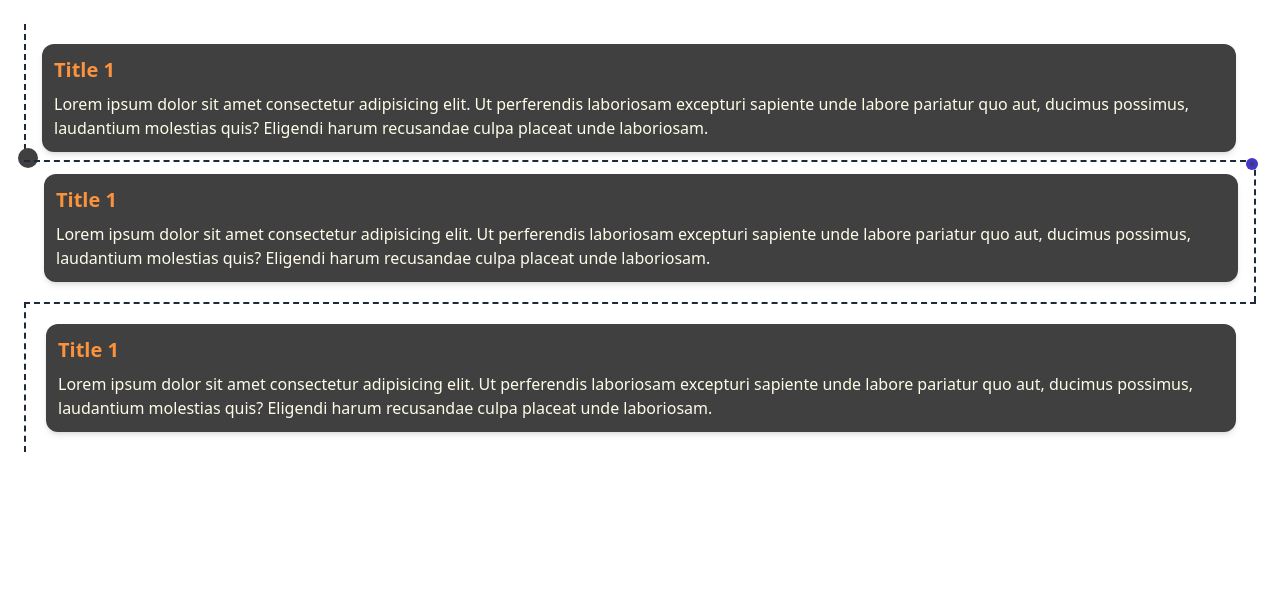
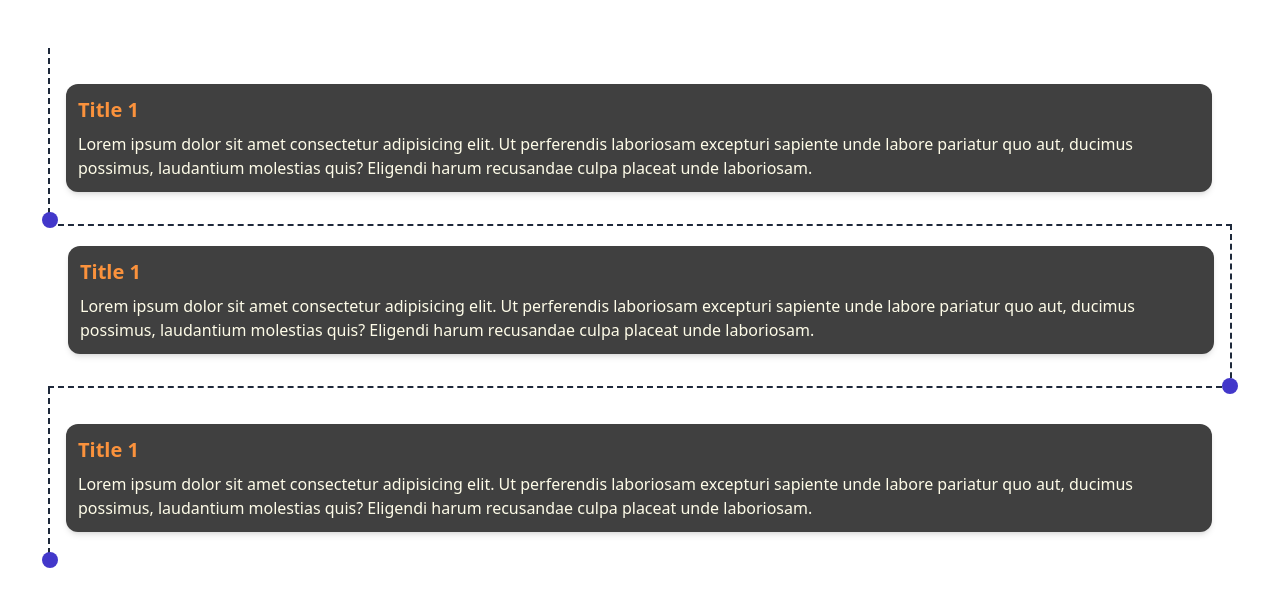
Before and after one commit to omarsaggou/tailwind-app, a website: page src/index.html in a window 1280 px wide. Drawn offline with Linux system fonts and the light colour scheme.

Commit message:
timeline signal

```diff
--- a/src/index.html
+++ b/src/index.html
@@ -115,23 +115,10 @@
 
 
 <!---->
-<div class="flex flex-col gap-4 px-5 py-5 m-6 border-dashed border-l-2 border-slate-800 ">
-  <div class="-mb-7 -ml-1">
-    <div class="bg-neutral-700 px-3 py-3 text-yellow-50 rounded-xl shadow-md">
-      <h4 class="pb-2 font-semibold text-xl text-orange-400"> Title 1</h4>
-      <p>
-        Lorem ipsum dolor sit amet consectetur adipisicing elit. Ut perferendis laboriosam excepturi sapiente unde labore pariatur quo aut, ducimus possimus, laudantium molestias quis? Eligendi harum recusandae culpa placeat unde laboriosam.
-      </p>
-    </div>
-      <div class="bg-neutral-700 h-5 w-5 rounded-3xl -ml-6 -mt-1"></div>
-  </div>
-</div>
-
-
-  <div class="flex flex-col gap-4 px-5 py-5 m-6 -mt-6 border-dashed border-t-2 border-r-2 border-slate-800">
-    <div class="flex flex-col -mr-1 -mt-6">
-      <div class="bg-indigo-700 h-3 w-3 rounded-3xl self-end -mr-5 absolute"></div>
-      <div class="ping bg-neutral-700 h-5 w-5 rounded-3xl self-end -mr-6 -mt-1"></div>
+<div class="m-6">
+  <div class="flex flex-col gap-4 px-5 py-6 m-6 border-dashed border-l-2 border-slate-800 ">
+  <div class="flex flex-col -mb-3 -ml-1">
+    <div class="py-3">
       <div class="bg-neutral-700 px-3 py-3 text-yellow-50 rounded-xl shadow-md">
         <h4 class="pb-2 font-semibold text-xl text-orange-400"> Title 1</h4>
         <p>
@@ -139,16 +126,54 @@
         </p>
       </div>
     </div>
+      <div class="ping bg-indigo-700 h-8 w-8 rounded-3xl -ml-8 -mb-6"></div>
+      <div class="bg-indigo-700 h-4 w-4 rounded-3xl -ml-6 -mb-4"></div>
+  </div>
   </div>
 
-  <div class="flex flex-col gap-4 px-5 py-5 m-6 -mt-6 border-dashed border-t-2 border-l-2 border-slate-800">
-    <div class="bg-neutral-700 px-3 py-3 text-yellow-50 rounded-xl shadow-md">
-      <h4 class="pb-2 font-semibold text-xl text-orange-400"> Title 1</h4>
-      <p>
-        Lorem ipsum dolor sit amet consectetur adipisicing elit. Ut perferendis laboriosam excepturi sapiente unde labore pariatur quo aut, ducimus possimus, laudantium molestias quis? Eligendi harum recusandae culpa placeat unde laboriosam.
-      </p>
+  <div class="flex flex-col gap-4 px-5 py-5 m-6 -mt-6 -mb-6 border-dashed border-t-2 border-r-2 border-b-2 border-slate-800">
+    <div class="flex flex-col -mr-1 -mt-6">
+      <div class="py-6">
+        <div class="bg-neutral-700 px-3 py-3 text-yellow-50 rounded-xl shadow-md">
+          <h4 class="pb-2 font-semibold text-xl text-orange-400"> Title 1</h4>
+          <p>
+            Lorem ipsum dolor sit amet consectetur adipisicing elit. Ut perferendis laboriosam excepturi sapiente unde labore pariatur quo aut, ducimus possimus, laudantium molestias quis? Eligendi harum recusandae culpa placeat unde laboriosam.
+          </p>
+        </div>
+      </div>
+      <div class="bg-indigo-700 h-4 w-4 rounded-3xl self-end -mr-6 -mb-6"></div>
+      <div class="ping bg-indigo-700 h-8 w-8 rounded-3xl self-end -mr-8 -mb-9"></div>
     </div>
   </div>
+
+  <!--<div class="flex flex-col gap-4 px-5 py-5 m-6 -mt-6 border-dashed border-t-2 border-l-2 border-slate-800">
+    <div class="bg-indigo-700 h-4 w-4 rounded-3xl self-start -ml-7 -mt-6 absolute"></div>
+      <div class="ping bg-indigo-700 h-8 w-8 rounded-3xl self-start -ml-9 -mt-8"></div>
+    <div class="py-2">
+      <div class="bg-neutral-700 px-3 py-3 text-yellow-50 rounded-xl shadow-md">
+        <h4 class="pb-2 font-semibold text-xl text-orange-400"> Title 1</h4>
+        <p>
+          Lorem ipsum dolor sit amet consectetur adipisicing elit. Ut perferendis laboriosam excepturi sapiente unde labore pariatur quo aut, ducimus possimus, laudantium molestias quis? Eligendi harum recusandae culpa placeat unde laboriosam.
+        </p>
+      </div>
+    </div>
+  </div>-->
+
+  <div class="flex flex-col gap-4 px-5 py-6 m-6 border-dashed border-l-2 border-slate-800 ">
+  <div class="flex flex-col -mb-3 -ml-1">
+    <div class="py-3">
+      <div class="bg-neutral-700 px-3 py-3 text-yellow-50 rounded-xl shadow-md">
+        <h4 class="pb-2 font-semibold text-xl text-orange-400"> Title 1</h4>
+        <p>
+          Lorem ipsum dolor sit amet consectetur adipisicing elit. Ut perferendis laboriosam excepturi sapiente unde labore pariatur quo aut, ducimus possimus, laudantium molestias quis? Eligendi harum recusandae culpa placeat unde laboriosam.
+        </p>
+      </div>
+    </div>
+      <div class="ping bg-indigo-700 h-8 w-8 rounded-3xl -ml-8 -mb-6"></div>
+      <div class="bg-indigo-700 h-4 w-4 rounded-3xl -ml-6 -mb-4"></div>
+  </div>
+  </div>
+</div>
 </body>
 </html>
                 <!-- <h3 class="title">Title 1</h3>
```
Also changed, not shown: dist/output.css.
